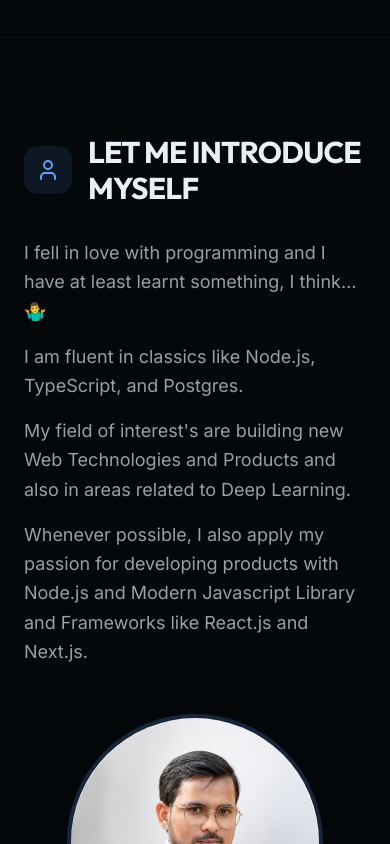
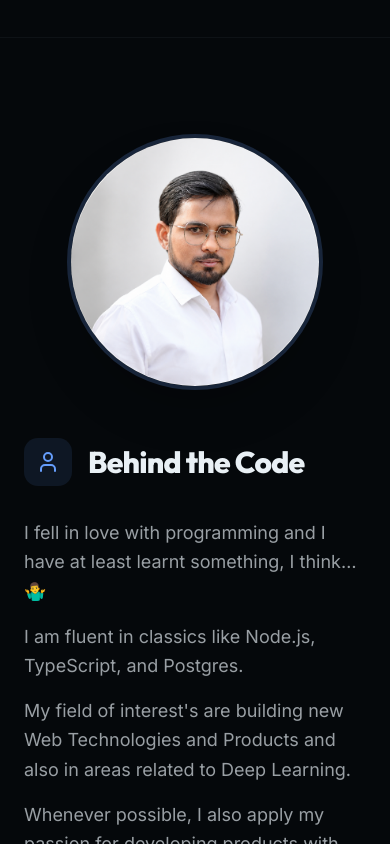
Before and after one commit to mdasifj625/portfolio, a Next.js app: page / in a window 390 px wide. Shown: the part 1020-1864 px from the top of the page. Built offline with nearby package versions, Linux system fonts and the light colour scheme.

Commit message:
feat: improve about section mobile layout and update heading copy

```diff
--- a/src/components/about.tsx
+++ b/src/components/about.tsx
@@ -14,14 +14,14 @@ export function About() {
         whileInView={{ opacity: 1, y: 0 }}
         viewport={{ once: true, margin: "-100px" }}
         transition={{ duration: 0.6 }}
-        className="flex flex-col md:flex-row gap-12 items-center"
+        className="flex flex-col-reverse md:flex-row gap-12 md:gap-16 items-center"
       >
         <div className="flex-1 space-y-8">
           <div className="flex items-center gap-4">
             <div className="p-3 bg-primary/10 rounded-xl">
               <User className="w-6 h-6 text-primary" />
             </div>
-            <h2 className="text-3xl font-bold tracking-tight uppercase">Let Me Introduce Myself</h2>
+            <h2 className="text-3xl md:text-4xl font-extrabold tracking-tight text-foreground">Behind the Code</h2>
           </div>
 
           <div className="space-y-4 text-lg text-muted-foreground leading-relaxed">
```
Also changed, not shown: 1 other file (tests, documents, lock files or other folders).
